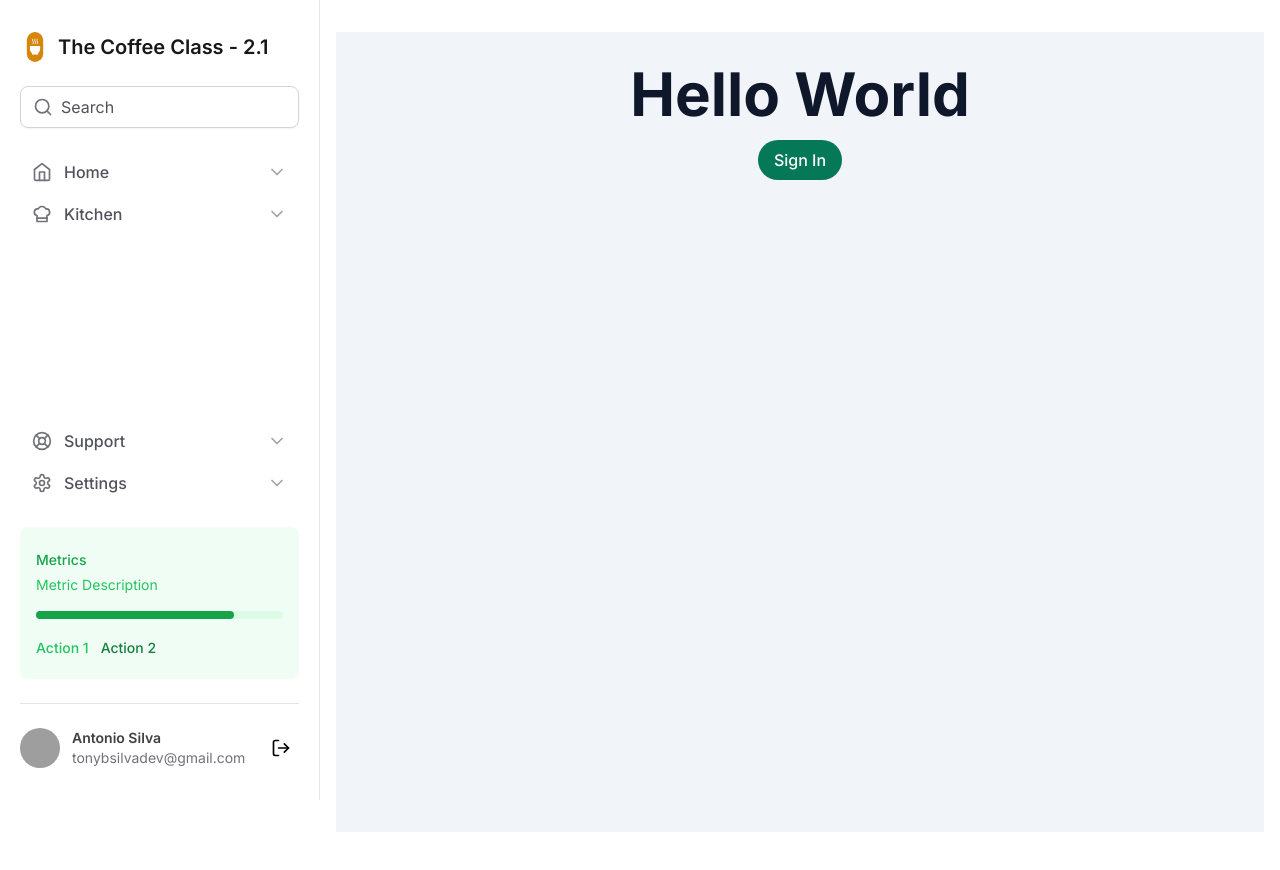
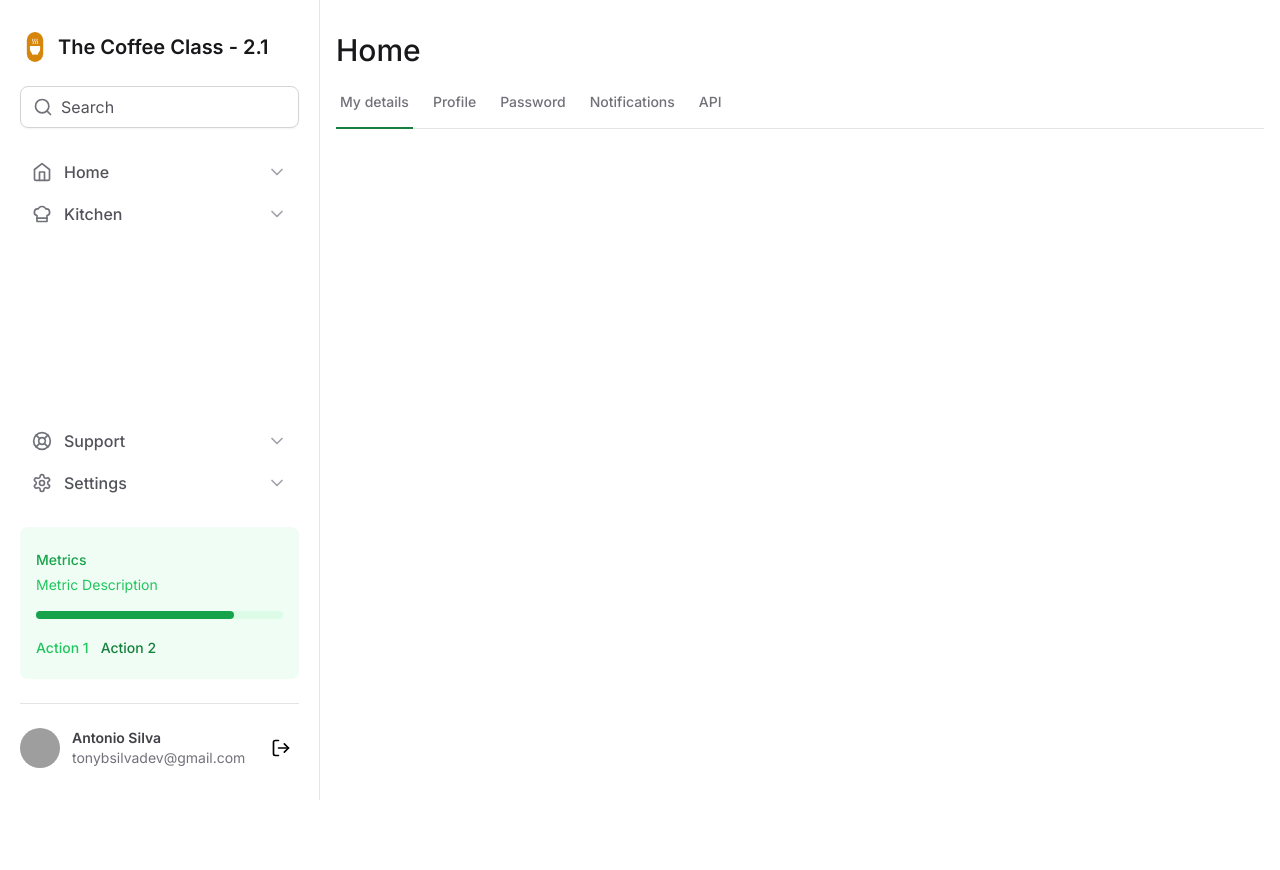
Before and after one commit to Asynnc/design-system-with-tailwind-ui, a Next.js app: page / in a window 1280 px wide. Shown: the top 870 px of the page. After the commit the page ends 800 px from the top, so only its background shows below. Built offline with nearby package versions, Linux system fonts and the light colour scheme; grey boxes are pictures that could not be loaded.

Commit message:
chore: creating tabs

```diff
--- a/package.json
+++ b/package.json
@@ -9,6 +9,7 @@
     "lint": "next lint"
   },
   "dependencies": {
+    "@radix-ui/react-tabs": "^1.0.4",
     "@types/node": "20.4.9",
     "@types/react": "18.2.19",
     "@types/react-dom": "18.2.7",
--- /dev/null
+++ b/src/app/components/Tabs/SettingsTabs.tsx
@@ -0,0 +1,18 @@
+'use client'
+
+import * as Tabs from '@radix-ui/react-tabs'
+import { TabItem } from './TabItem'
+
+export function SettingsTabs() {
+  return (
+    <Tabs.Root>
+      <Tabs.List className="mt-6 flex w-full items-center gap-4 border-b border-zinc-200">
+        <TabItem title="My details" value="my-details" isSelected />
+        <TabItem title="Profile" value="profile" />
+        <TabItem title="Password" value="password" />
+        <TabItem title="Notifications" value="notifications" />
+        <TabItem title="API" value="api" />
+      </Tabs.List>
+    </Tabs.Root>
+  )
+}
--- /dev/null
+++ b/src/app/components/Tabs/TabItem.tsx
@@ -0,0 +1,24 @@
+'use client'
+
+import * as Tabs from '@radix-ui/react-tabs'
+
+interface TabItemProps {
+  value: string
+  title: string
+  isSelected?: boolean
+}
+
+export function TabItem({ value, title, isSelected = false }: TabItemProps) {
+  return (
+    <Tabs.Trigger
+      className="relative px-1 pb-4 text-sm font-medium text-zinc-500 hover:text-green-700"
+      value={value}
+    >
+      <span>{title}</span>
+
+      {isSelected && (
+        <div className="absolute -bottom-px left-0 right-0 h-0.5 bg-green-700" />
+      )}
+    </Tabs.Trigger>
+  )
+}
--- a/src/app/layout.tsx
+++ b/src/app/layout.tsx
@@ -16,7 +16,7 @@
   children: React.ReactNode
 }) {
   return (
-    <html lang="en">
+    <html lang="en" className=" antialiased ">
       <body className={inter.className}>
         <div className="grid min-h-screen grid-cols-app">
           <Sidebar />
--- a/src/app/page.tsx
+++ b/src/app/page.tsx
@@ -1,15 +1,11 @@
+import { SettingsTabs } from './components/Tabs/SettingsTabs'
+
 export default function Home() {
   return (
-    <div className="flex h-screen w-full flex-col items-center bg-slate-100 p-8 text-center text-slate-900 dark:bg-slate-900 dark:text-slate-100">
-      <div className="max-w-2xl">
-        <h1 className="flex items-center gap-3 text-3xl font-bold sm:text-5xl lg:text-6xl">
-          Hello World
-        </h1>
+    <>
+      <h1 className="text-3xl font-medium text-zinc-900">Home</h1>
 
-        <button className="my-4 rounded-full  bg-emerald-700 px-4 py-2 font-medium text-white enabled:hover:bg-emerald-500 disabled:cursor-not-allowed disabled:opacity-60">
-          Sign In
-        </button>
-      </div>
-    </div>
+      <SettingsTabs />
+    </>
   )
 }
```
Also changed, not shown: 1 other file (tests, documents, lock files or other folders).
